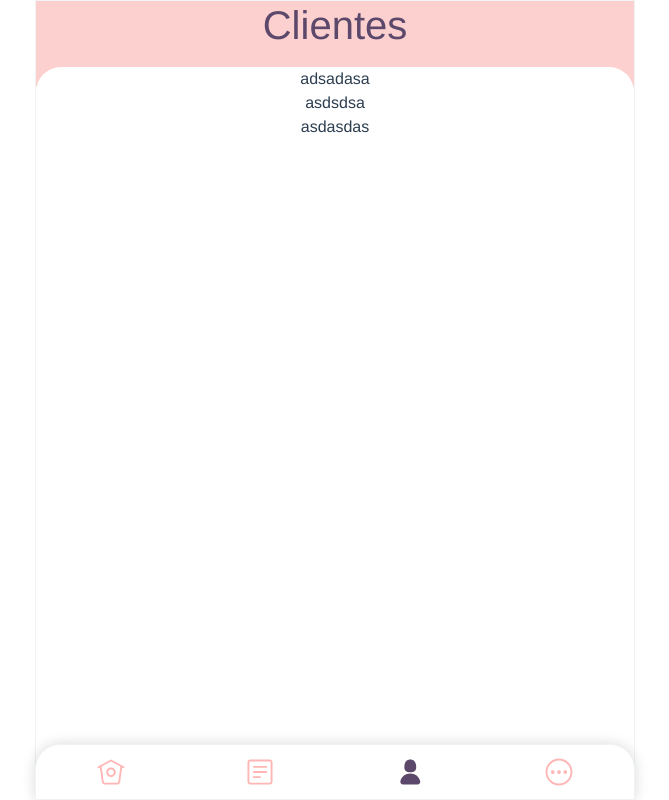
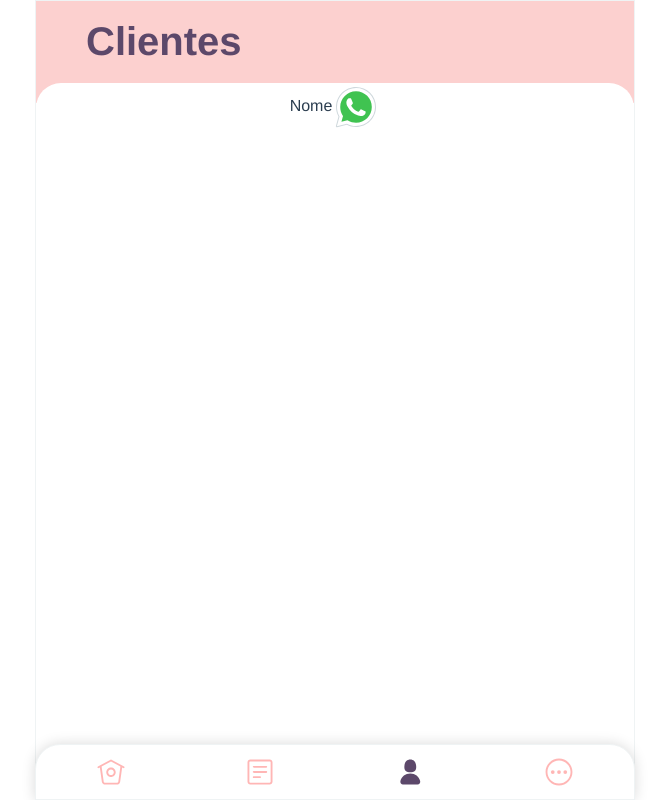
Before and after one commit to andrepassosb/controle-cliente-vue3, a Vue app: page /clientes in a window 1280 px wide. Shown: the whole page, without its empty margins (305-974 px from the left). Built offline with nearby package versions, Linux system fonts and the light colour scheme; what v-calendar would draw is missing.

Commit message:
add icon whats

```diff
--- a/src/views/ClientesView.vue
+++ b/src/views/ClientesView.vue
@@ -1,11 +1,10 @@
 <template>
   <section class="wrapper-cliente">
-    <h1>Clientes</h1>
+    <h1 class="pt-3">Clientes</h1>
   </section>
   <section class="wrapper">
-    adsadasa <br />
-    asdsdsa <br />
-    asdasdas
+    <span>Nome</span>
+    <img src="@/assets/icons/whatsapp.svg" alt="" />
   </section>
 </template>
 
@@ -19,4 +18,9 @@
   margin-top: -20px;
   background-color: white;
 }
+h1 {
+  font-weight: 600;
+  text-align: initial;
+  padding-left: 50px;
+}
 </style>
```
Also changed, not shown: src/assets/icons/whatsapp.svg (added).
